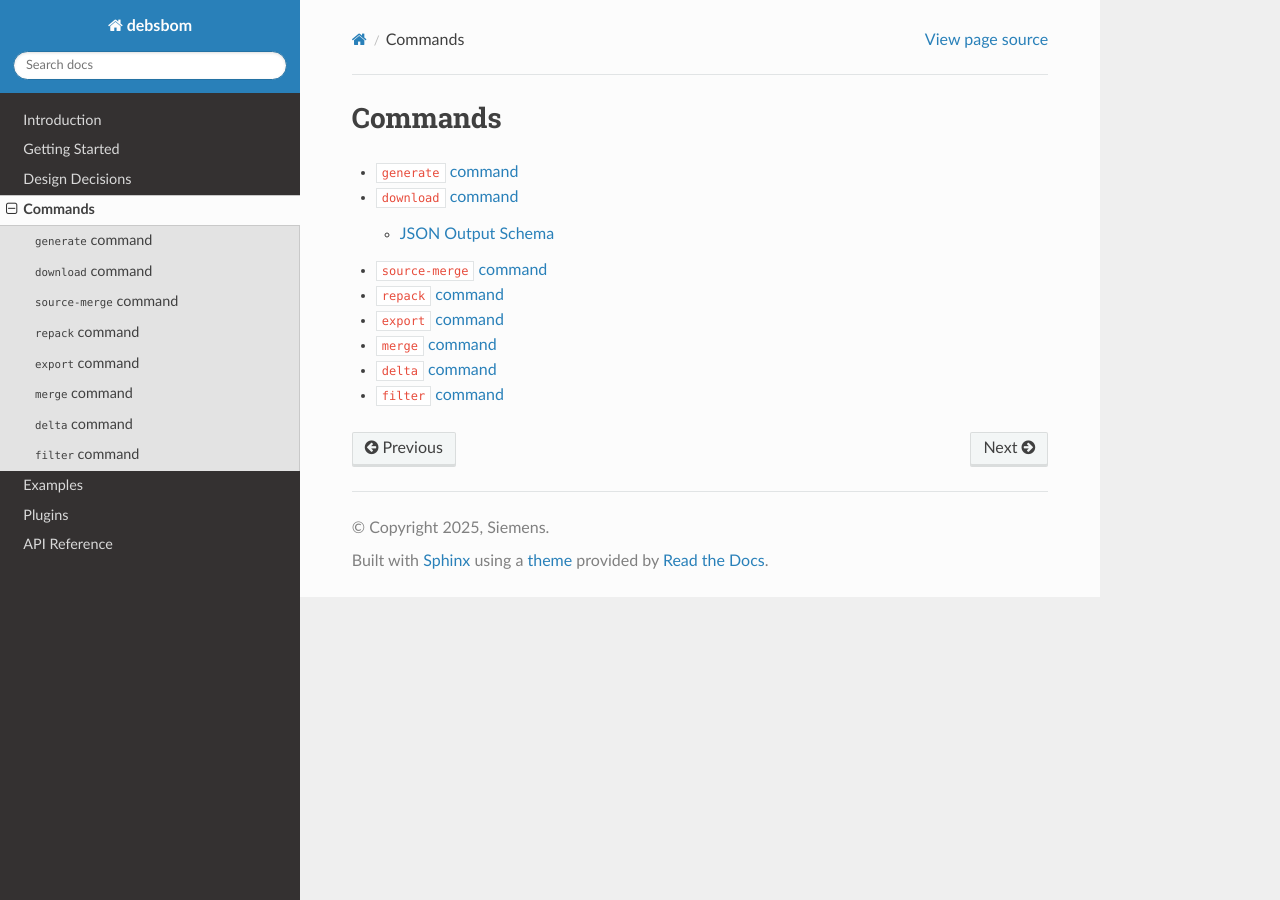
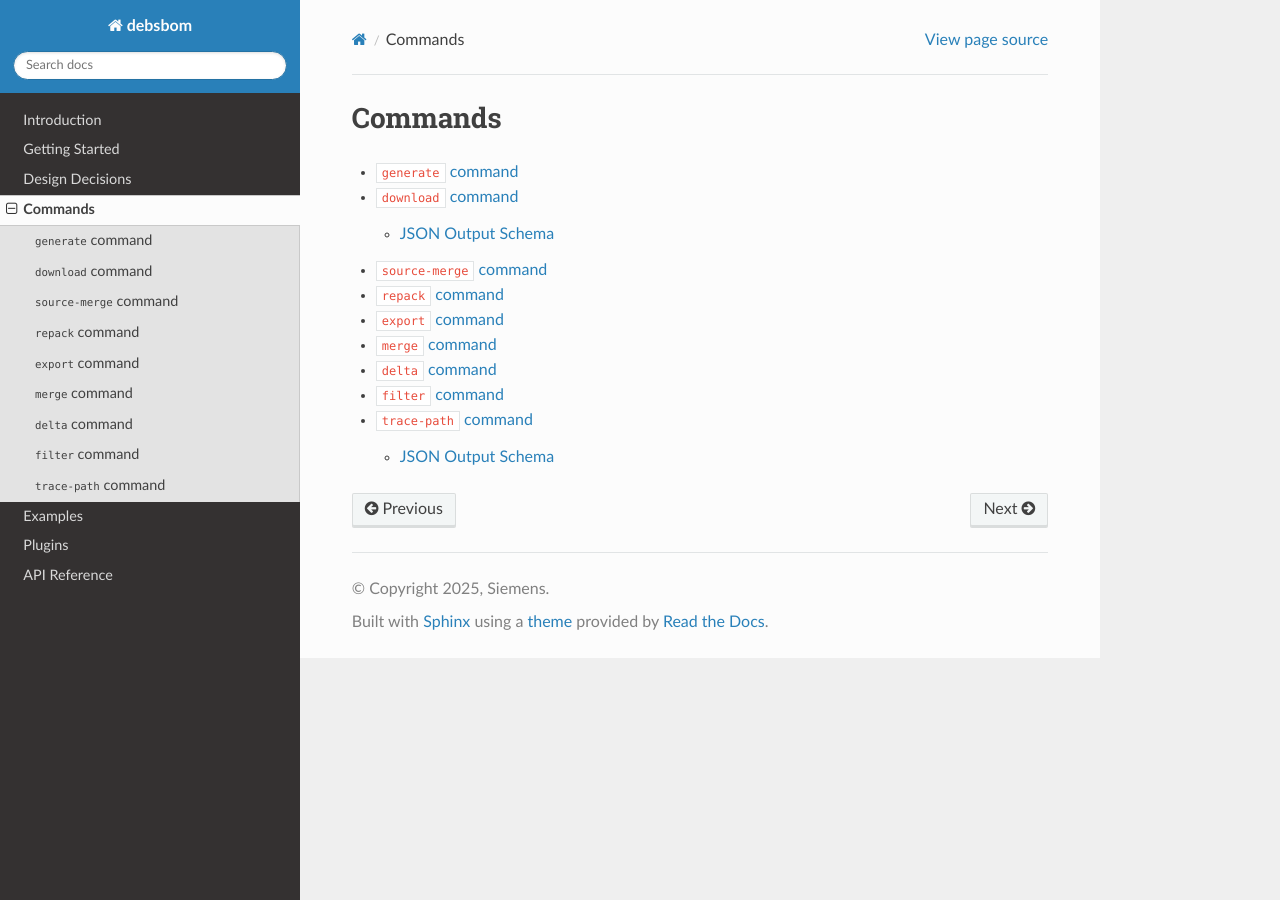
Before and after one commit to siemens/debsbom, a Sphinx documentation site: the page built from docs/source/commands.rst, in a window 1280 px wide. Built offline with Sphinx 7.4.7 and the Read the Docs theme 3.1.0, drawn with Linux system fonts in a browser that asks for light colours.

Commit message:
docs(html): add trace-path to command list
Signed-off-by: Felix Moessbauer <felix.moessbauer@siemens.com>

```diff
--- a/docs/source/commands.rst
+++ b/docs/source/commands.rst
@@ -12,3 +12,4 @@ Commands
   commands/merge
   commands/delta
   commands/filter
+  commands/trace-path
```
